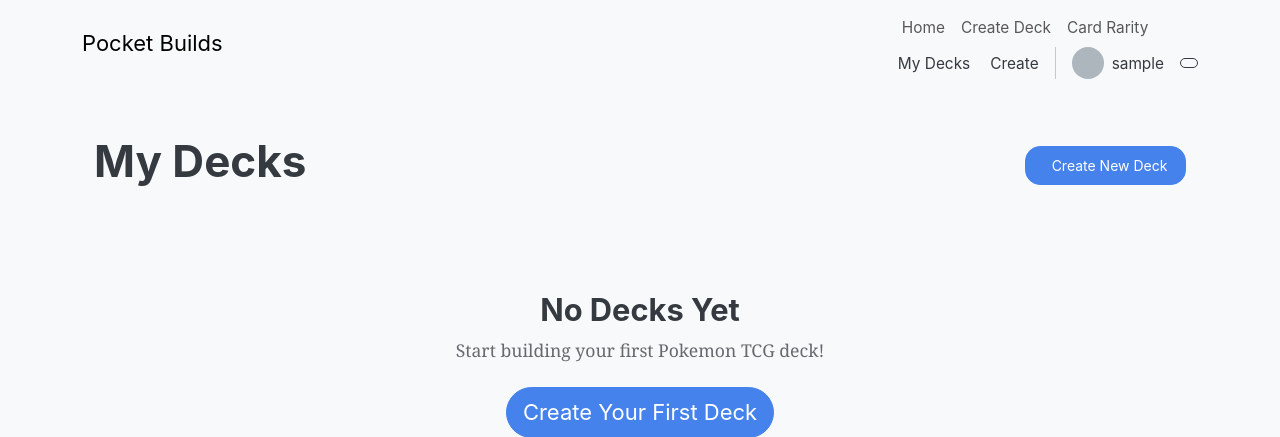
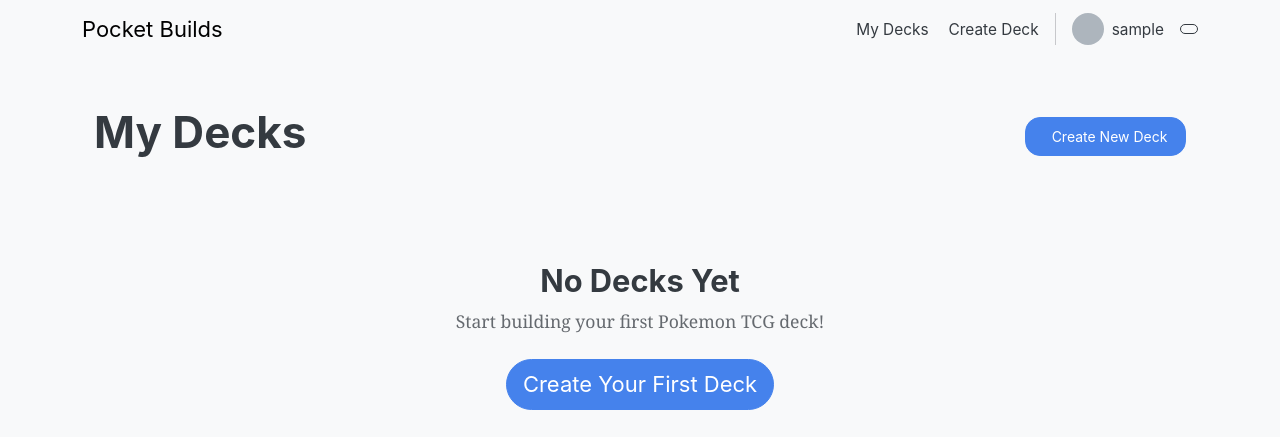
Before and after one commit to MacKoslowski/django_pocket_tcg_builds, a Django app: page /deck_list/ in a window 1280 px wide. Shown: the top 437 px of the page. Run offline with Django 5.2, Linux system fonts and the light colour scheme; the visitor is signed in with stand-in values (Sample User, id 1); data that the repository does not hold is empty; some libraries are stand-ins or nearby versions.

Commit message:
got font awesome working, looking real nice!!

```diff
--- a/gamer_rage_project/core/templates/_auth_header.html
+++ b/gamer_rage_project/core/templates/_auth_header.html
@@ -11,7 +11,7 @@
             </a>
 
             <a href="{% url 'core:create_deck' %}" class="text-dark text-decoration-none">
-                <i class="fas fa-plus me-1"></i>Create
+                <i class="fas fa-plus me-1"></i>Create Deck
             </a>
 
             <div class="vr bg-dark opacity-25 d-none d-lg-block"></div>
--- a/gamer_rage_project/core/templates/base.html
+++ b/gamer_rage_project/core/templates/base.html
@@ -7,10 +7,12 @@
     {% load static %}
     <!-- Bootstrap CSS -->
     <link href="{% static '/bootstrap.min.css' %}" rel="stylesheet" />
+    <link href="{% static '/all.css' %}" rel="stylesheet" />
     <!-- Custom CSS -->
     <link href="{% static '/style.css' %}" rel="stylesheet" />
     <!-- HTMX -->
-    <script src="{% static '/htmx.min.js' %}"></script>
+    <script src="{% static '/htmx.min.js' %}" type="text/javascript"></script>
+    <link href="{% static 'fontawesomefree/css/all.min.css' %}" rel="stylesheet" type="text/css">
     {% block extra_head %}{% endblock %}
 
   </head>
@@ -24,21 +26,10 @@
               <span class="navbar-toggler-icon"></span>
           </button>
 
-          <div  id="navbarNav">
-            <ul class="navbar-nav">
-              <li class="nav-item">
-                <a class="nav-link" href="{% url 'core:home' %}">Home</a>
-              </li>
-              <li class="nav-item">
-                <a class="nav-link" href="{% url 'core:create_deck' %}">Create Deck</a>
-              </li>
-              <li class="nav-item">
-                <a class="nav-link" href="#">Card Rarity</a>
-              </li>
-            </ul>
+
             <!-- Auth Header Component -->
             {% include '_auth_header.html' %}
-          </div>
+
       </div>
   </nav>
 
--- a/gamer_rage_project/core/urls.py
+++ b/gamer_rage_project/core/urls.py
@@ -22,6 +22,7 @@ urlpatterns = [
     path('deck_list/',
          views.deck_list,
          name='deck_list'),
+     path('deck/<int:deck_id>/toggle-public/', views.toggle_deck_public, name='toggle_deck_public'),
           # ... existing urls ...
 
 ]
--- a/gamer_rage_project/core/views.py
+++ b/gamer_rage_project/core/views.py
@@ -37,6 +37,14 @@ def deck_list(request):
         'decks': decks
     })
 
+@login_required
+def toggle_deck_public(request, deck_id):
+    if request.method == 'POST':
+        deck = get_object_or_404(Deck, deck_id=deck_id, creator=request.user)
+        deck.public = not deck.public
+        deck.save()
+        return HttpResponse(status=200)
+    return HttpResponse(status=405)
 
 
 @login_required
--- a/gamer_rage_project/gamer_rage_project/settings.py
+++ b/gamer_rage_project/gamer_rage_project/settings.py
@@ -48,7 +48,8 @@ INSTALLED_APPS = [
     'allauth.socialaccount',
     'allauth.socialaccount.providers.discord',
     #mine
-    'core'
+    'core',
+    'fontawesomefree'
 ]
 SITE_ID = 1
 # Auth Settings
```
Also changed, not shown: gamer_rage_project/core/templates/build_deck.html (+10 -4 lines).
